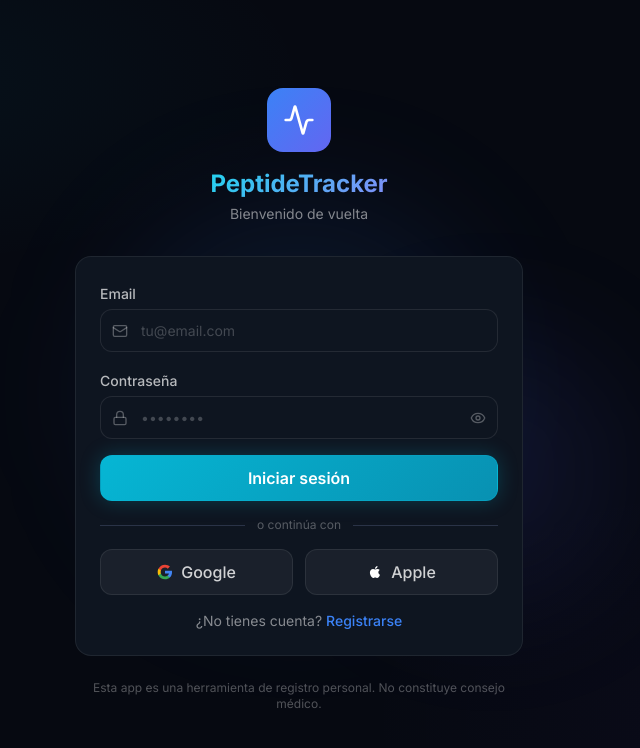
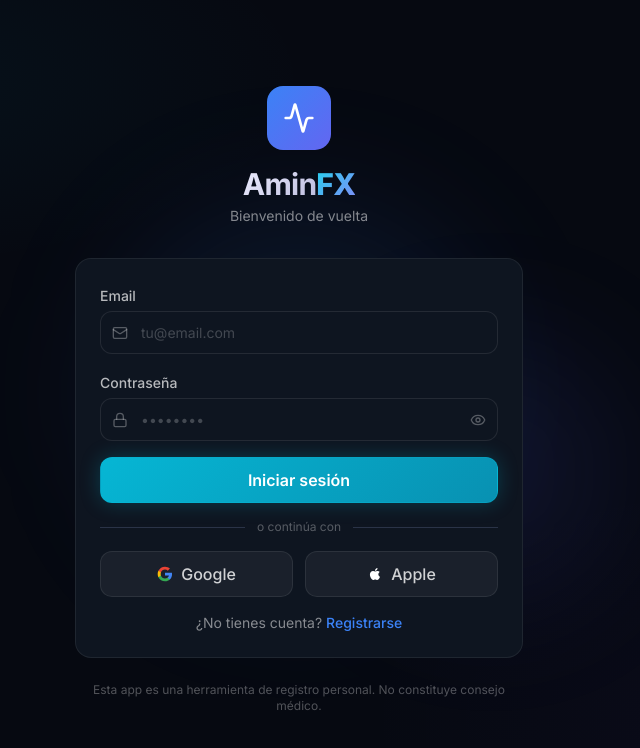
Before and after one commit to dopamina24/peptide-tracker, a Next.js app in the folder apps/web/: page /login in a window 1280 px wide. Shown: the top 748 px of the page, without its empty margins (341-981 px from the left). Built offline with nearby package versions, Linux system fonts and the light colour scheme; no server answers.

Commit message:
feat: rebrand to AminFX

```diff
--- a/apps/web/src/app/globals.css
+++ b/apps/web/src/app/globals.css
@@ -178,6 +178,21 @@
     background-clip: text;
   }
 
+  .text-gradient-brand {
+    background: linear-gradient(135deg, #eeeeff, #bbbbdd);
+    -webkit-background-clip: text;
+    -webkit-text-fill-color: transparent;
+    background-clip: text;
+  }
+
+  .text-gradient-fx {
+    background: linear-gradient(135deg, #22d3ee, #818cf8);
+    -webkit-background-clip: text;
+    -webkit-text-fill-color: transparent;
+    background-clip: text;
+    font-weight: 800;
+  }
+
   .glow-cyan {
     box-shadow: 0 0 24px rgba(6, 182, 212, 0.3), 0 0 60px rgba(6, 182, 212, 0.08);
   }
--- a/apps/web/src/app/layout.tsx
+++ b/apps/web/src/app/layout.tsx
@@ -7,15 +7,15 @@
 const inter = Inter({ subsets: ["latin"], variable: "--font-inter" });
 
 export const metadata: Metadata = {
-    title: "PeptideTracker — Registro de Péptidos",
+    title: "AminFX — Optimización de Péptidos",
     description: "Registra, gestiona y optimiza tus protocolos de péptidos de forma inteligente.",
     manifest: "/manifest.json",
     appleWebApp: {
         capable: true,
         statusBarStyle: "black-translucent",
-        title: "PeptideTracker",
+        title: "AminFX",
     },
-    keywords: ["péptidos", "BPC-157", "TB-500", "semaglutida", "protocolo", "seguimiento"],
+    keywords: ["péptidos", "BPC-157", "TB-500", "semaglutida", "protocolo", "seguimiento", "AminFX"],
 };
 
 export const viewport: Viewport = {
--- a/apps/web/src/app/login/page.tsx
+++ b/apps/web/src/app/login/page.tsx
@@ -79,7 +79,10 @@
                     <div className="w-16 h-16 rounded-2xl bg-gradient-to-br from-brand-electric to-brand-glow flex items-center justify-center mb-4 glow-electric">
                         <Activity className="w-8 h-8 text-white" />
                     </div>
-                    <h1 className="text-2xl font-bold text-gradient">PeptideTracker</h1>
+                    <h1 className="text-3xl font-bold tracking-tight">
+                        <span className="text-gradient-brand">Amin</span>
+                        <span className="text-gradient-fx">FX</span>
+                    </h1>
                     <p className="text-white/50 mt-1 text-sm">Bienvenido de vuelta</p>
                 </div>
 
--- a/apps/web/src/app/register/page.tsx
+++ b/apps/web/src/app/register/page.tsx
@@ -80,7 +80,10 @@
                     <div className="w-16 h-16 rounded-2xl bg-gradient-to-br from-brand-neon to-brand-electric flex items-center justify-center mb-4 glow-neon">
                         <Activity className="w-8 h-8 text-white" />
                     </div>
-                    <h1 className="text-2xl font-bold text-gradient-neon">Crear cuenta</h1>
+                    <h1 className="text-3xl font-bold tracking-tight">
+                        <span className="text-gradient-brand">Amin</span>
+                        <span className="text-gradient-fx">FX</span>
+                    </h1>
                     <p className="text-white/50 mt-1 text-sm">Empieza tu seguimiento hoy</p>
                 </div>
 
--- a/apps/web/src/components/ui/BottomNav.tsx
+++ b/apps/web/src/components/ui/BottomNav.tsx
@@ -1,6 +1,29 @@
 "use client";
 import { usePathname } from "next/navigation";
 import Link from "next/link";
+
+const TopBar = () => {
+    return (
+        <div className="fixed top-0 inset-x-0 h-14 bg-surface-card/80 backdrop-blur-xl border-b border-surface-border z-40 flex items-center justify-between px-4 max-w-lg mx-auto">
+            <div className="flex items-center gap-2">
+                <div className="w-8 h-8 rounded-lg bg-gradient-to-br from-brand-electric to-brand-glow flex items-center justify-center">
+                    <div className="w-4 h-4 text-white">
+                        <svg viewBox="0 0 24 24" fill="none" stroke="currentColor" strokeWidth="2" strokeLinecap="round" strokeLinejoin="round">
+                            <path d="M22 12h-4l-3 9L9 3l-3 9H2" />
+                        </svg>
+                    </div>
+                </div>
+                <span className="font-bold text-lg tracking-tight">
+                    <span className="text-white">Amin</span>
+                    <span className="text-brand-electric">FX</span>
+                </span>
+            </div>
+            <div className="w-8 h-8 rounded-full bg-surface-elevated border border-surface-border flex items-center justify-center">
+                <span className="text-xs font-medium text-white/50">JD</span>
+            </div>
+        </div>
+    );
+};
 
 const TABS = [
     {
@@ -66,6 +89,8 @@
 export function BottomNav() {
     const pathname = usePathname();
     return (
+        <>
+            <TopBar />
             <nav className="fixed bottom-0 left-0 right-0 z-30
       bg-[#0c1018]/95 backdrop-blur-xl
       border-t border-white/[0.07]
@@ -85,5 +110,6 @@
                     })}
                 </div>
             </nav>
+        </>
     );
 }
```
Also changed, not shown: apps/web/public/manifest.json, apps/web/vercel.json (deleted), 2 other files (tests, documents, lock files or other folders). Lines whose indentation alone changed are shown as unchanged.
